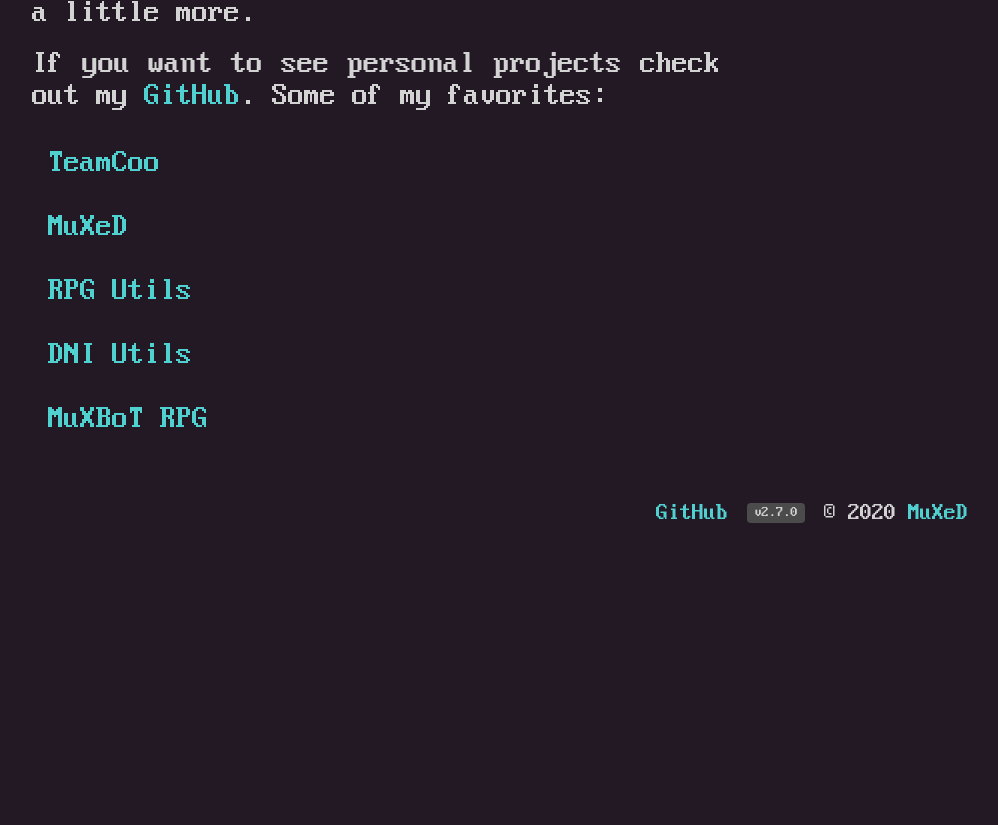
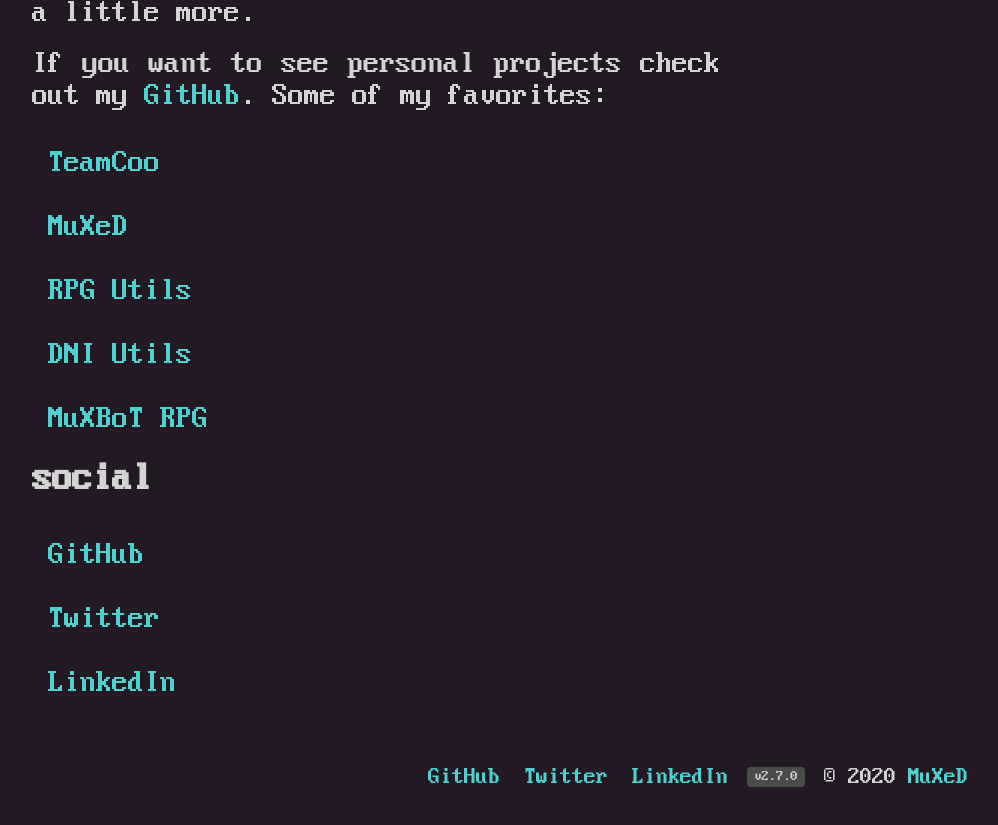
Before and after one commit to juananmuxed/muxed, a Vue app: page /about in a window 1280 px wide. Shown: the part 780-1605 px from the top of the page, without its empty margins (264-1262 px from the left). Before the commit the page ends 1343 px from the top, so only its background shows below. Built offline with nearby package versions, Linux system fonts and the light colour scheme.

Commit message:
⚙️ Links stored

```diff
--- a/src/components/footer/Footer.vue
+++ b/src/components/footer/Footer.vue
@@ -2,12 +2,15 @@
 import { Constants } from "@/config/constants";
 import MBadgeVue from "../MBadge.vue";
 import configPackage from '../../../package.json';
+import { useLinks } from '@/stores/links';
+
+const links = useLinks();
 </script>
 
 <template>
   <footer>
-    <span>
-      <a href="https://github.com/juananmuxed" target="_blank">GitHub</a>
+    <span v-for="(link, index) in links.socialNetworks">
+      <a :href="link.url" target="_blank">{{ link.text }}</a>
     </span>
     <MBadgeVue color="primary" align="middle">v{{ configPackage.version }}</MBadgeVue>
     <span>© {{ new Date().getFullYear() }} <a href="https://muxed.dev" target="_blank">{{ Constants.WEB_NICKNAME
--- /dev/null
+++ b/src/stores/links.ts
@@ -0,0 +1,55 @@
+import { defineStore } from "pinia";
+
+export interface Link {
+  text: string;
+  url?: string;
+}
+
+export const useLinks = defineStore("links", () => {
+  const socialNetworks: Link[] = [
+    {
+      text: "GitHub",
+      url: "https://github.com/juananmuxed",
+    },
+    { text: "Twitter", url: "https://twitter.com/muxed" },
+    {
+      text: "LinkedIn",
+      url: "https://www.linkedin.com/in/jasmmuxed/",
+    },
+  ];
+
+  const gitHubProjects: Link[] = [
+    {
+      text: "TeamCoo",
+      url: getSocialNetworkByText("github")?.url + "/teamcoo",
+    },
+    {
+      text: "MuXeD",
+      url: getSocialNetworkByText("github")?.url + "/muxed",
+    },
+    {
+      text: "RPG Utils",
+      url: getSocialNetworkByText("github")?.url + "/rpg-utils",
+    },
+    {
+      text: "DNI Utils",
+      url: getSocialNetworkByText("github")?.url + "/dni-utils",
+    },
+    {
+      text: "MuXBoT RPG",
+      url: getSocialNetworkByText("github")?.url + "/muxbot-rpg",
+    },
+  ];
+
+  function getSocialNetworkByText(name: string): Link | undefined {
+    return socialNetworks.find(
+      (sn) => sn.text.toLocaleLowerCase() === name.toLocaleLowerCase()
+    );
+  }
+
+  return {
+    socialNetworks,
+    gitHubProjects,
+    getSocialNetworkByText,
+  };
+});
--- a/src/views/AboutView.vue
+++ b/src/views/AboutView.vue
@@ -1,5 +1,8 @@
 <script setup lang="ts">
 import content from "@/locales/en.json";
+import { useLinks } from '@/stores/links';
+
+const links = useLinks();
 </script>
 
 <template>
@@ -7,12 +10,12 @@
     <h1 v-html="$t('titles.about')"></h1>
     <p v-html="$t(`paragraphs.about.${index}`)" v-for="(paragraph, index) in content.paragraphs.about"
       :key="'p-' + index"></p>
+    <div class="list-links margin-bottom">
+      <a v-for="(link, index) in links.gitHubProjects" :href="link.url" target="_blank">{{ link.text }}</a>
+    </div>
+    <h2>{{ $t('social') }}</h2>
     <div class="list-links">
-      <a href="https://github.com/juananmuxed/teamcoo" target="_blank">TeamCoo</a>
-      <a href="https://github.com/juananmuxed/muxed" target="_blank">MuXeD</a>
-      <a href="https://github.com/juananmuxed/rpg-utils" target="_blank">RPG Utils</a>
-      <a href="https://github.com/juananmuxed/dni-utils" target="_blank">DNI Utils</a>
-      <a href="https://github.com/juananmuxed/muxbot-rpg" target="_blank">MuXBoT RPG</a>
+      <a v-for="(link, index) in links.socialNetworks" :href="link.url" target="_blank">{{ link.text }}</a>
     </div>
   </div>
 </template>
```
